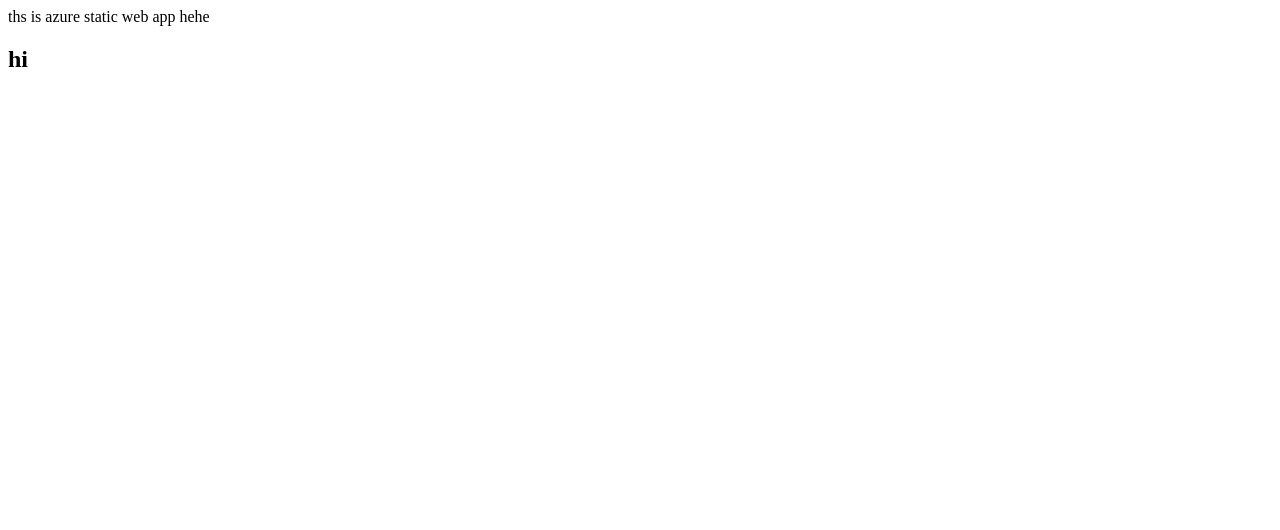
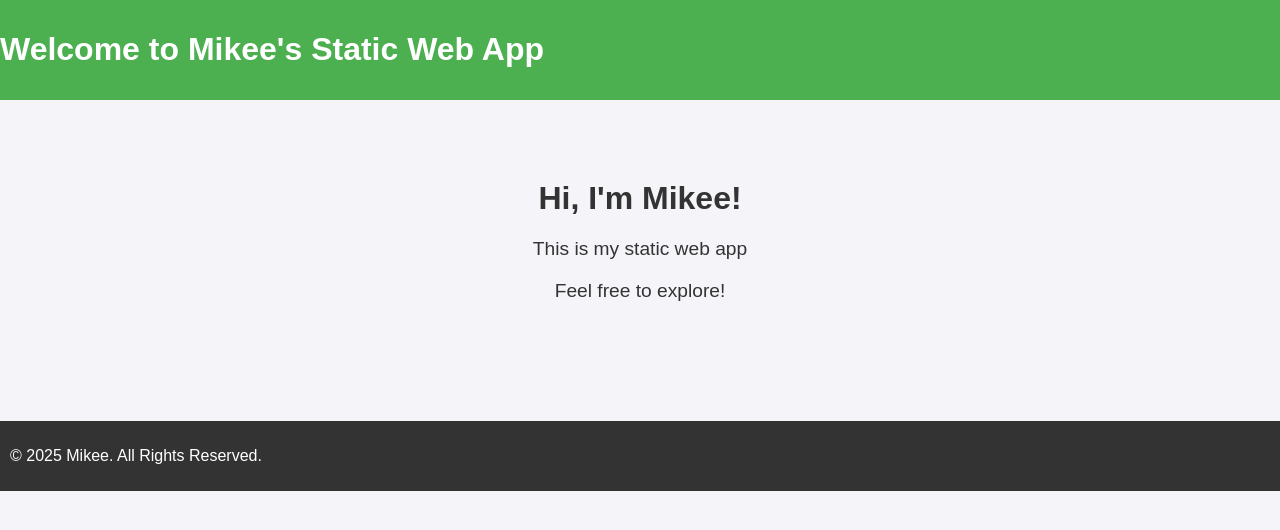
Before and after one commit to kaneeecrash/StaticWebApp, a plain HTML site: page index.html in a window 1280 px wide. Drawn offline with Linux system fonts and the light colour scheme.

Commit message:
Update index.html

```diff
--- a/index.html
+++ b/index.html
@@ -1,6 +1,58 @@
-<html>
-  <header> ths is azure static web app hehe </header>
-  <body>
-    <h2> hi </h2>
-  </body>
+<!DOCTYPE html>
+<html lang="en">
+<head>
+    <meta charset="UTF-8">
+    <meta name="viewport" content="width=device-width, initial-scale=1.0">
+    <title>Mikee's Static Web App</title>
+    <style>
+        body {
+            font-family: Arial, sans-serif;
+            background-color: #f4f4f9;
+            color: #333;
+            margin: 0;
+            padding: 0;
+        }
+        .container {
+            width: 80%;
+            margin: 0 auto;
+            text-align: center;
+            padding: 50px 0;
+        }
+        header {
+            background-color: #4CAF50;
+            color: white;
+            padding: 10px 0;
+        }
+        .content {
+            margin-top: 30px;
+        }
+        .content h1 {
+            font-size: 2em;
+        }
+        .content p {
+            font-size: 1.2em;
+        }
+        .footer {
+            margin-top: 50px;
+            padding: 10px;
+            background-color: #333;
+            color: white;
+        }
+    </style>
+</head>
+<body>
+    <header>
+        <h1>Welcome to Mikee's Static Web App</h1>
+    </header>
+    <div class="container">
+        <div class="content">
+            <h1>Hi, I'm Mikee!</h1>
+            <p>This is my static web app </p>
+            <p>Feel free to explore!</p>
+        </div>
+    </div>
+    <div class="footer">
+        <p>&copy; 2025 Mikee. All Rights Reserved.</p>
+    </div>
+</body>
 </html>
```
